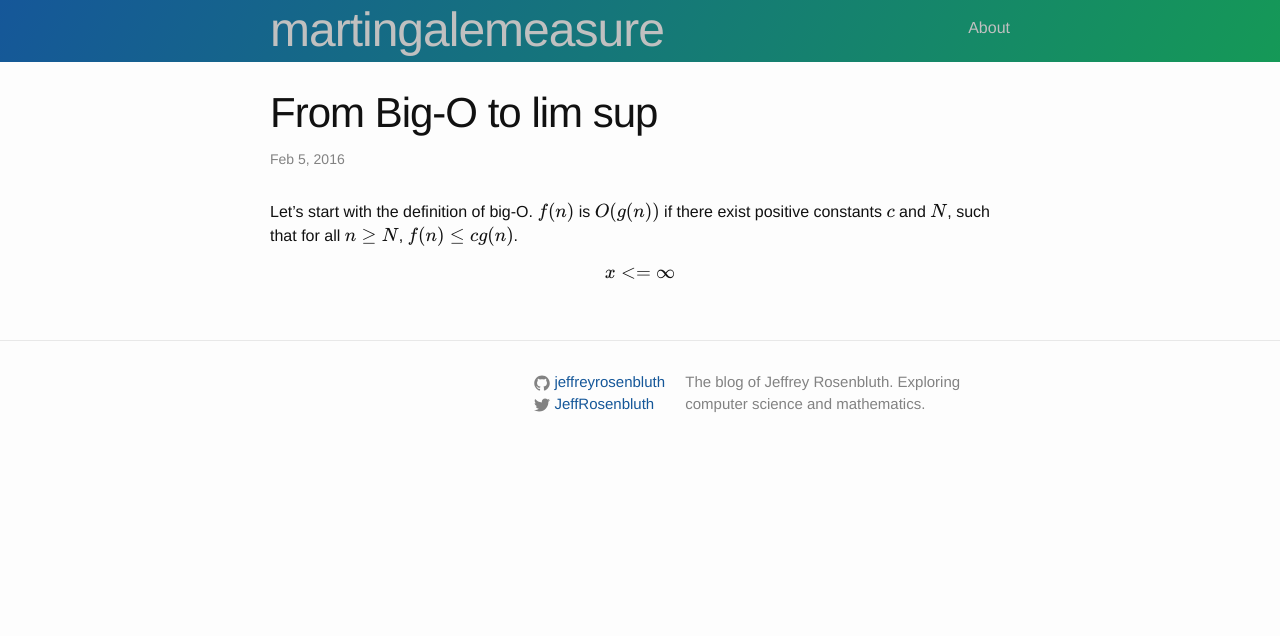
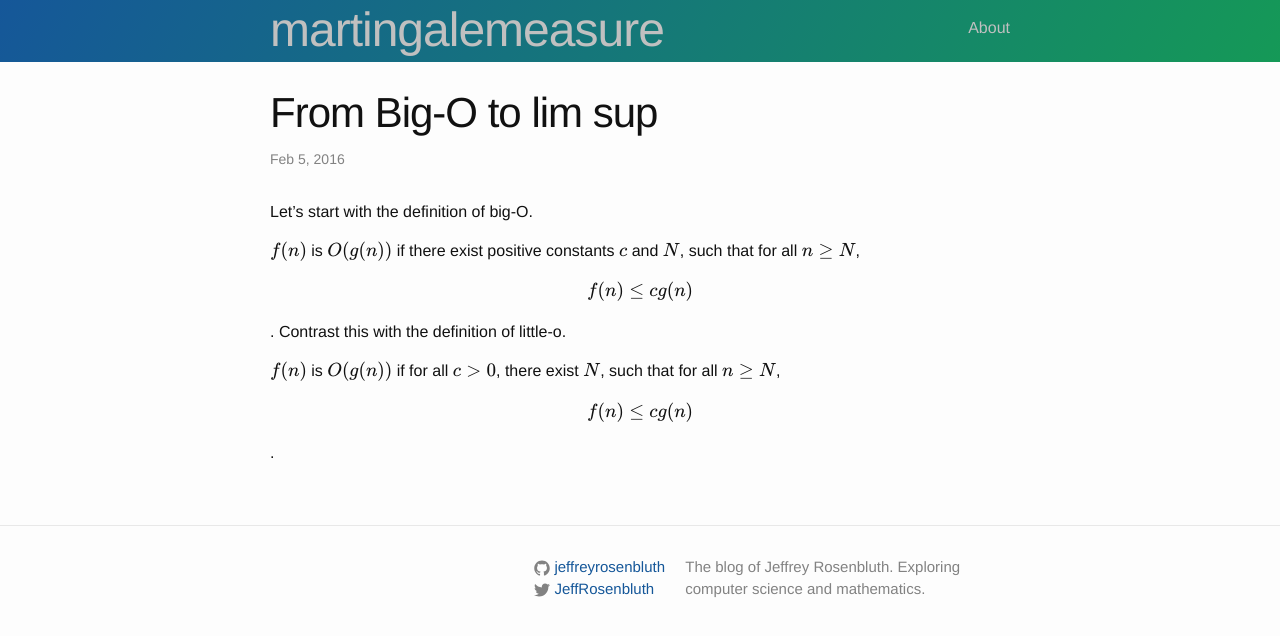
Before and after one commit to jeffreyrosenbluth/jeffreyrosenbluth.github.io, a Jekyll site: the page built from _posts/2016-02-05-bigO.md, in a window 1280 px wide. Shown: the top 636 px of the page. Built offline with Jekyll 4.4.1, drawn with Linux system fonts in a browser that asks for light colours; formulas are drawn with MathJax 3; comment, search, counter and statistics services are not loaded.

Commit message:
begin writing

```diff
--- a/_posts/2016-02-05-bigO.md
+++ b/_posts/2016-02-05-bigO.md
@@ -3,7 +3,8 @@ layout: post
 title: From Big-O to lim sup
 ---
 
-Let's start with the definition of big-O. $$f(n)$$ is $$O(g(n))$$ if there exist positive constants $$c$$ and $$N$$, such that for all $$n \geq N$$, $$f(n) \leq cg(n)$$.
-{% raw %}
-$$ x <= \infty $$
-{% endraw %}
+Let's start with the definition of big-O.
+
+$$f(n)$$ is $$O(g(n))$$ if there exist positive constants $$c$$ and $$N$$, such that for all $$n \geq N$$, \\[f(n) \leq cg(n)\\]. Contrast this with the definition of little-o.
+
+$$f(n)$$ is $$O(g(n))$$ if for all $$c > 0$$, there exist $$N$$, such that for all $$n \geq N$$, \\[f(n) \leq cg(n)\\].
```
